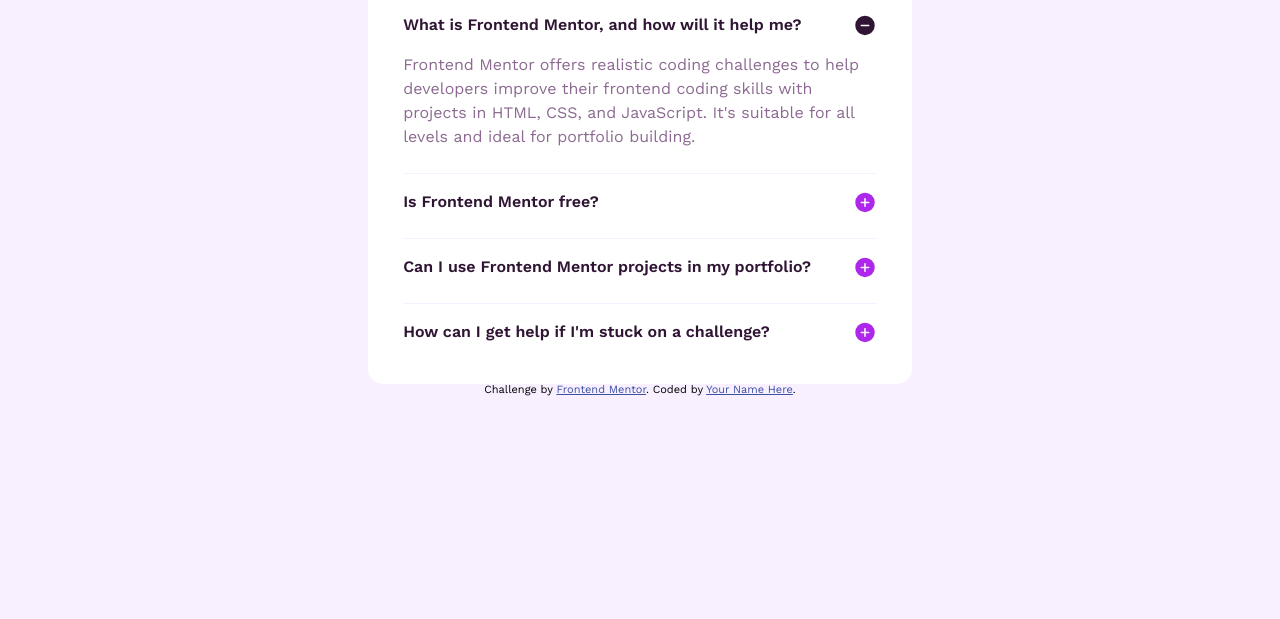
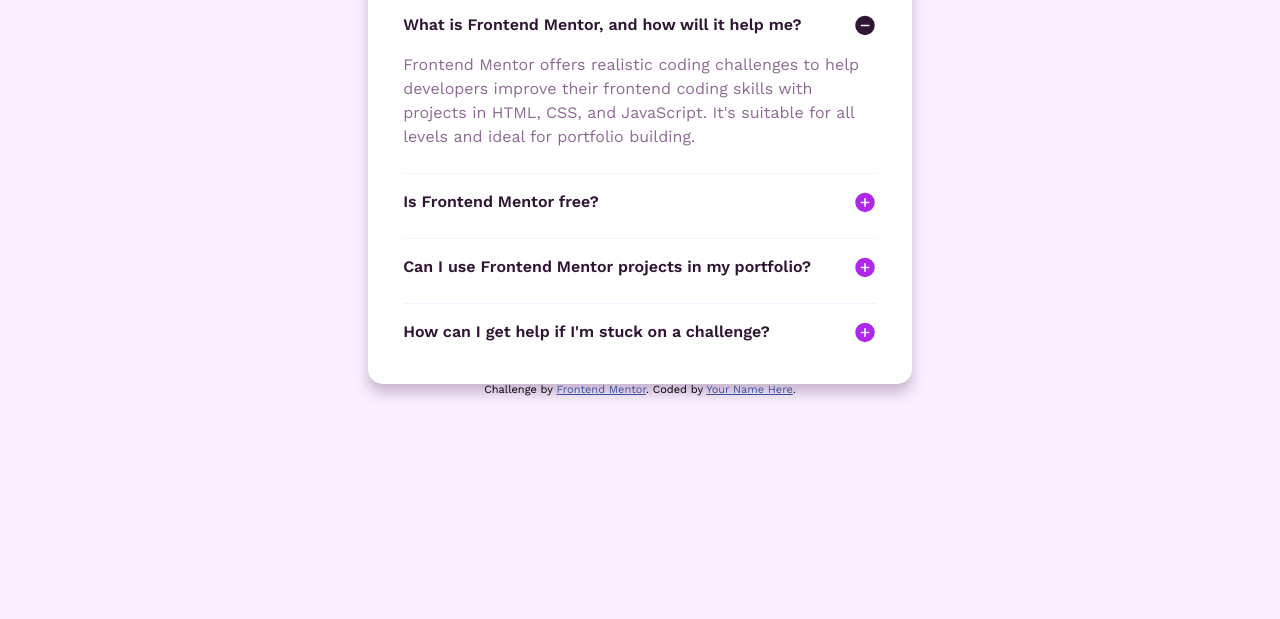
Before and after one commit to said-ops/faq-accordion, a plain HTML site: page index.html in a window 1280 px wide. Shown: the part 341-960 px from the top of the page. Drawn offline with Linux system fonts and the light colour scheme.

Commit message:
box shadow

```diff
--- a/styles.css
+++ b/styles.css
@@ -38,6 +38,7 @@ body{
     padding-top: 3rem;
     padding-inline: 2.2rem;
     padding-bottom: 1rem;
+    box-shadow: 0px 9px 13px 0px hsl(292deg 16% 49% / 43%);
 }
 .title{
     font-size: 3rem;
```
